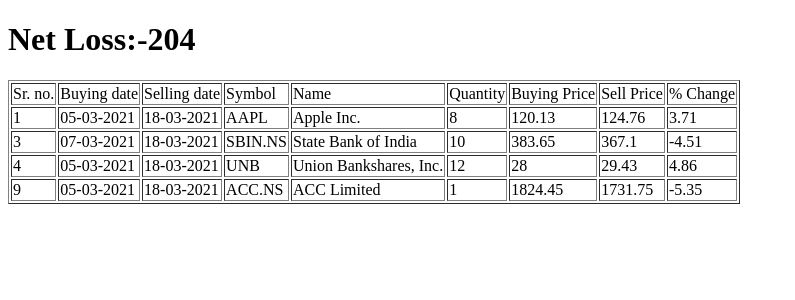
After one commit to poojapaliwal/stock-investment, a Flask app: page /returns in a window 1280 px wide. The commit adds this page. Shown: the top 300 px of the page, without its empty margins (0-795 px from the left). Run offline with Flask 2, Linux system fonts and the light colour scheme; data comes from the database, SQL or seed files in the repository; both versions use the stored data as it was after the commit.

Commit message:
added returns template

```diff
--- a/Stock prize/app.py
+++ b/Stock prize/app.py
@@ -21,21 +21,60 @@ from matplotlib.backends.backend_agg import FigureCanvasAgg as FigureCanvas
 from matplotlib.figure import Figure
 import pandas_datareader.data as web
 
-@app.route('/sell/<id>',methods=['POST'])
-def sell(id):
+@app.route('/sell/<id>/<price>',methods=['POST'])
+def sell(id,price):
     if 'sell' in request.form:
+        conn = sql.connect("investments.db")
+        cur = conn.cursor()
+        info=cur.execute("SELECT * FROM investments WHERE serialnumber = :id", {"id": id}).fetchall()[0]
         quantt=request.form['quantity']
-        srno=id
-        print(srno)
-        return quantt
+        data=int(info[4])-int(quantt)
+        lst=[data,id]
+        print(lst)
+        if int(quantt) < int(info[4]):
+            cur.execute("""UPDATE investments SET quantity= ? WHERE serialnumber= ?""",lst)
+        elif int(quantt) == int(info[4]):
+            cur.execute("DELETE FROM investments WHERE serialnumber = :id", {"id": id})
+        conn.commit()
+        conn.close()
+        connection=sql.connect("returns.db")
+        db=connection.cursor()
+        today=date.today()
+        date1=today.strftime("%d-%m-%Y")
+        change=(float(price)-float(info[5]))/float(price)
+        # db.execute("DELETE FROM returns")
+        # db.execute("CREATE TABLE returns(serialnumber INTEGER PRIMARY KEY,buy_date DATE,sell_date, symbol TEXT,name TEXT,quantity int, bought_price decimal(20,2),sell_price decimal(20,2),change FLOAT)")
+        db.execute("INSERT INTO returns(serialnumber ,buy_date,sell_date, symbol,name,quantity, bought_price,sell_price,change ) VALUES (NULL,?,?,?,?,?,?,?,?)",(info[1],date1,info[2],info[3],quantt,round(info[5],2),price,round(change*100,2)))
+        connection.commit()
+        connection.close()
+        return id
 
     else:
         return "nameerror!"
 
-@app.route('/stock_op', methods = ['POST','GET'])
-def details():
-    if 'details' in request.form:
-        data = request.form['sym']
+@app.route('/returns', methods = ['POST','GET'])
+def returns():
+    try:
+        conn = sql.connect("returns.db")
+        conn.row_factory = sql.Row
+        cur = conn.cursor()
+        cur.execute("select * from returns")
+        msg = cur.fetchall()
+        lst=cur.execute("SELECT bought_price,sell_price,quantity FROM returns").fetchall()
+        profit=sum(list((b-a)*c for a,b,c in lst))
+        if profit>=0:
+            message="Net Profit"
+        else:
+            message="Net Loss"
+        return render_template("returns.html",msg = msg,profit=round(profit),message=message)
+
+    except:
+        return "error in returns"
+
+
+@app.route('/<sym>', methods = ['POST','GET'])
+def details(sym):
+        data = sym
         end   = datetime.datetime.today()
         start = datetime.datetime(end.year-2, 1, 1)
         prize=si.get_live_price(data)
@@ -49,27 +88,26 @@ def details():
         pngImageB64String += base64.b64encode(pngImage.getvalue()).decode('utf8')
         return render_template("result.html", image=pngImageB64String,msg=prize, symbol=data)
 
-    elif 'buy' in request.form:
+@app.route('/buy/<symbol>', methods = ['POST'])
+def buy(symbol):
+    if 'buy' in request.form:
         try:
-            def get_symbol(symbol):
-                url = "http://d.yimg.com/autoc.finance.yahoo.com/autoc?query={}&region=1&lang=en".format(symbol)
-                import requests
-                result = requests.get(url).json()
-                for x in result['ResultSet']['Result']:
-                    if x['symbol'] == symbol:
-                        return x['name']
-
+            def buysym(symbol):
+                    url = "http://d.yimg.com/autoc.finance.yahoo.com/autoc?query={}&region=1&lang=en".format(symbol)
+                    import requests
+                    result = requests.get(url).json()
+                    for x in result['ResultSet']['Result']:
+                        if x['symbol'] == symbol:
+                            return x['name']
             connection = sql.connect("investments.db")
             cursor = connection.cursor()
             today=date.today()
             date1=today.strftime("%d-%m-%Y")
-            symbol=request.form['sym']
-            company = get_symbol(symbol)
+            company = buysym(symbol)
             quantity=request.form['quantity']
             bought_prize=si.get_live_price(symbol)
             current_prize=si.get_live_price(symbol)
             change=((current_prize-bought_prize)/current_prize)*100
-
 
             cursor.execute("INSERT INTO investments(date, symbol,name,quantity, bought_prize,current_prize ) VALUES (?,?,?,?,?,?)",(date1,symbol,company,quantity,bought_prize,current_prize))
             # cursor.execute("INSERT INTO invest(serialnumber ,date, symbol,name,quantity, bought_prize ) VALUES ('1',?,?,?,?,?)",(date1,symbol,company,quantity,bought_prize))
@@ -83,10 +121,11 @@ def details():
             msg = "error in insert operation"
 
         finally:
-            return render_template("result.html",msg = msg)
+            return "done!"
             connection.close()
         # return render_template("buy.html",msg=msg,date=date1,symbol=symbol,company=company,quantity=pay,bought_prize=bought_prize)
-
+    else:
+        return "nameerror!"
 
 @app.route('/investments')
 def invest():
--- a/Stock prize/templates/buy.html
+++ b/Stock prize/templates/buy.html
@@ -27,7 +27,7 @@
              <td>{{row[5]}}</td>
              <td>{{row[6]}}</td>
              <td>
-               <form action="{{url_for('sell', id = row.serialnumber )}}" method="POST">
+               <form action="{{url_for('sell', id = row.serialnumber, price=row.current_prize )}}" method="POST">
                  <div>
                    <div>
                      <input type="number" name="quantity" placeholder="Quantity" min="1" max="{{row.quantity}}">
--- a/Stock prize/templates/result.html
+++ b/Stock prize/templates/result.html
@@ -10,6 +10,7 @@
    <form action="/buy" method="POST">
       Prize:  {{ msg }}
       <div id="symbol">Symbol: {{ symbol }}</div>
+
       <img src="{{ image }}" alt="User Image">
    </form>
       <h2><a href = "/data">go back to stocks page</a></h2>
--- /dev/null
+++ b/Stock prize/templates/returns.html
@@ -0,0 +1,35 @@
+<!doctype html>
+<html>
+   <body>
+      <h1>{{message}}:{{profit}}</h1>
+
+    <table border = 1>
+       <thead>
+          <td>Sr. no.</td>
+          <td>Buying date</td>
+          <td>Selling date</td>
+          <td>Symbol</td>
+          <td>Name</td>
+          <td>Quantity</td>
+          <td>Buying Price</td>
+          <td>Sell Price</td>
+          <td>% Change</td>
+       </thead>
+
+       {% for row in msg %}
+          <tr>
+             <td>{{row[0]}}</td>
+             <td>{{row[1]}}</td>
+             <td>{{row[2]}}</td>
+             <td>{{row[3]}}</td>
+             <td>{{row[4]}}</td>
+             <td>{{row[5]}}</td>
+             <td>{{row[6]}}</td>
+             <td>{{row[7]}}</td>
+             <td>{{row[8]}}</td>
+          </tr>
+       {% endfor %}
+    </table>
+
+   </body>
+</html>
```
Also changed, not shown: Stock prize/templates/home.html (+15 -13 lines), Stock prize/investments.db, Stock prize/return.db (added), Stock prize/returns.db (added).
